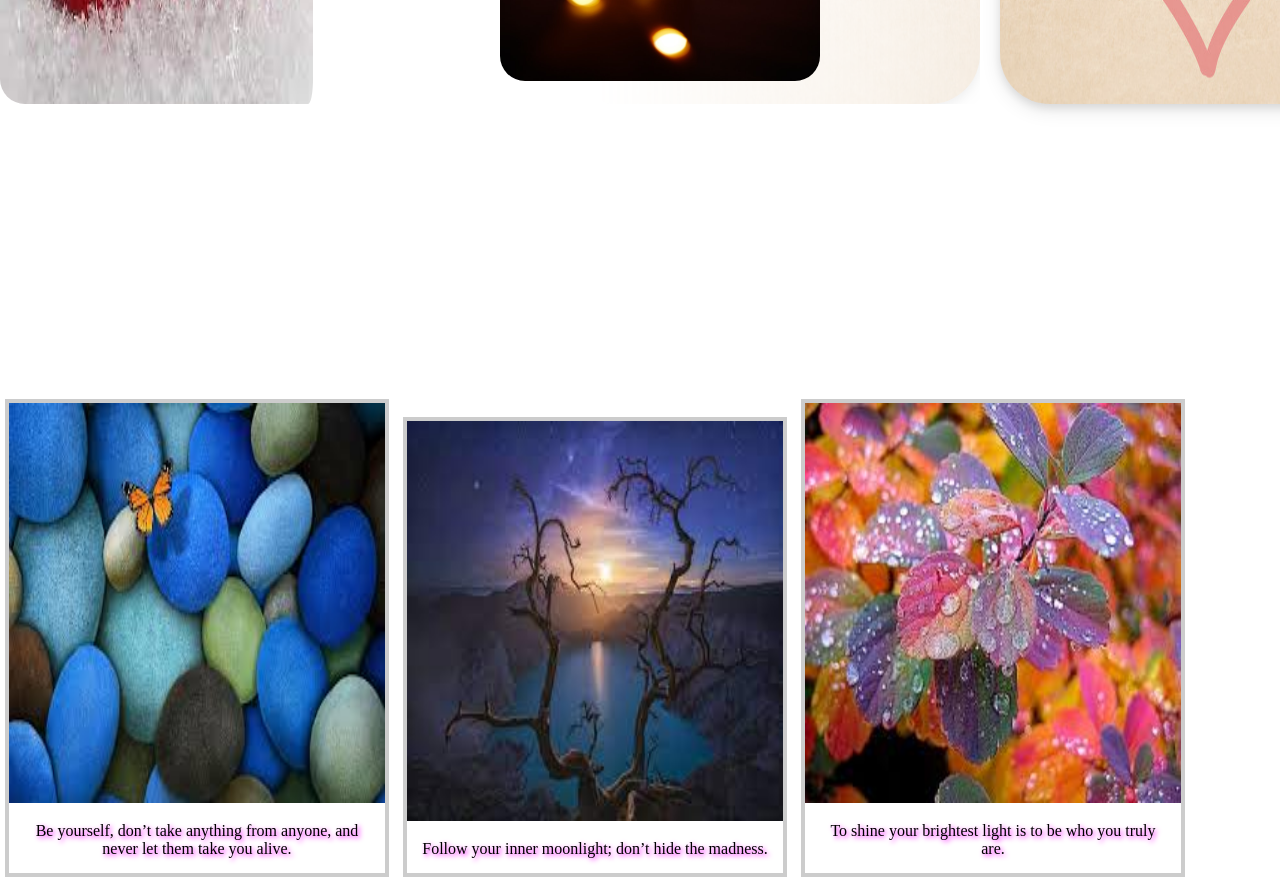
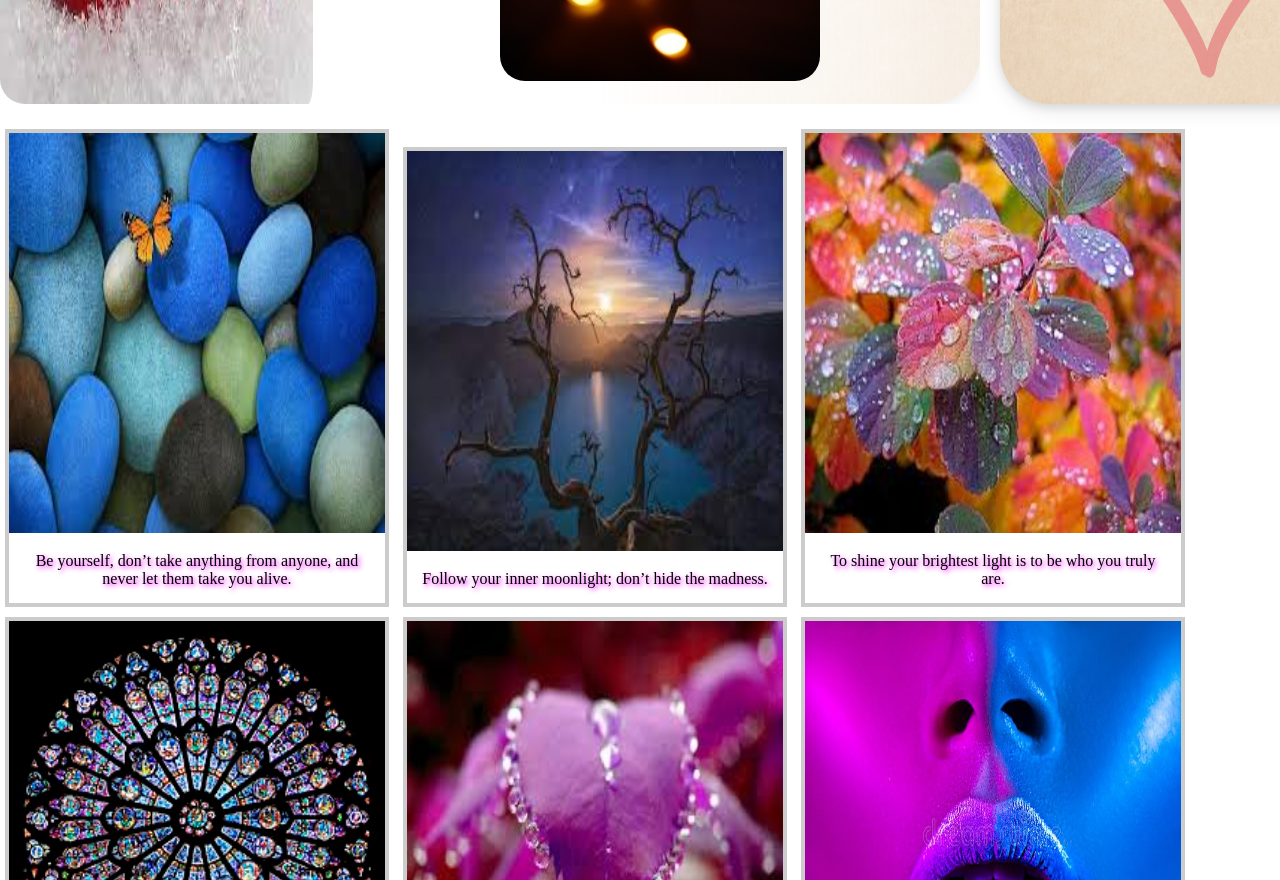
Before and after one commit to nievein-ahmed/practicing, a plain HTML site: page index.html in a window 1280 px wide. Shown: the part 800-1680 px from the top of the page. Drawn offline with Linux system fonts and the light colour scheme.

Commit message:
updating

```diff
--- a/style.css
+++ b/style.css
@@ -214,7 +214,7 @@ h3 {
 
   width: 30%;
   position: relative;
-  top: 500px;
+  top: 230px;
   display: inline-block;
 }
 
```
